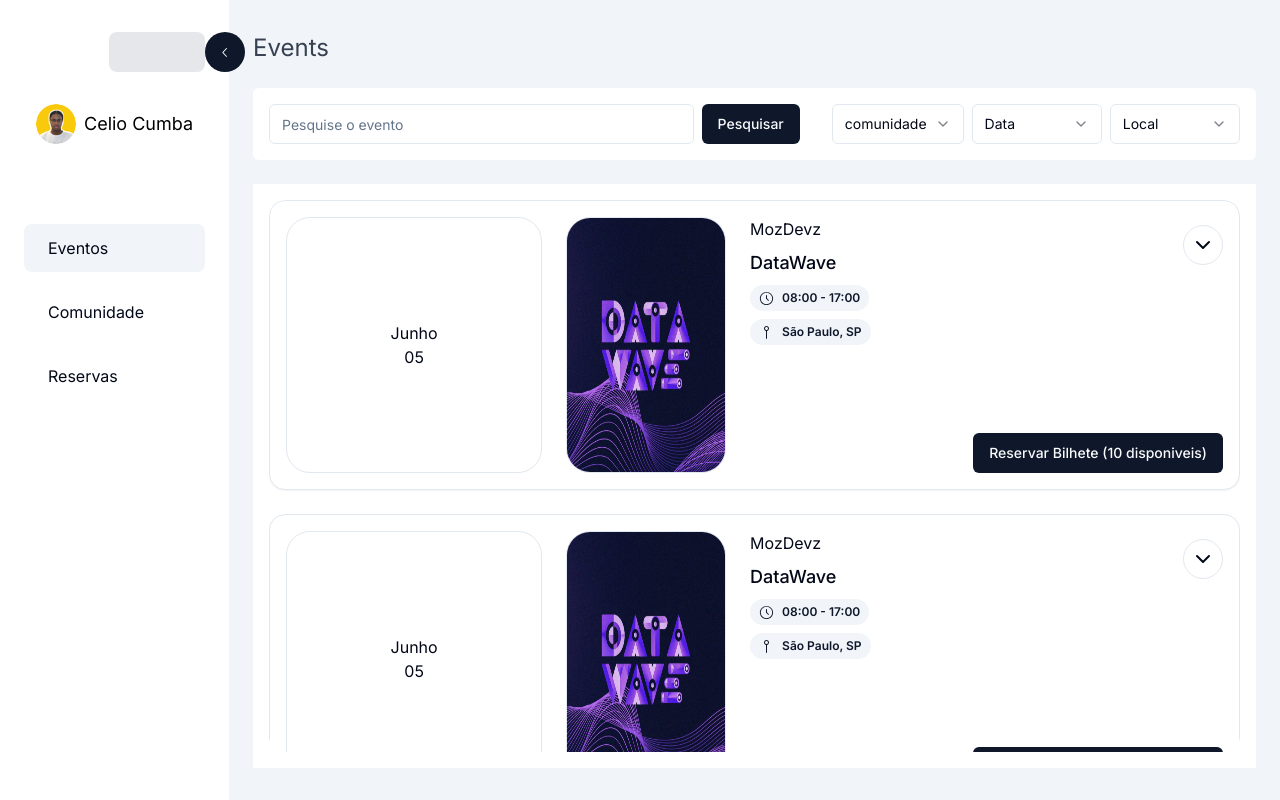
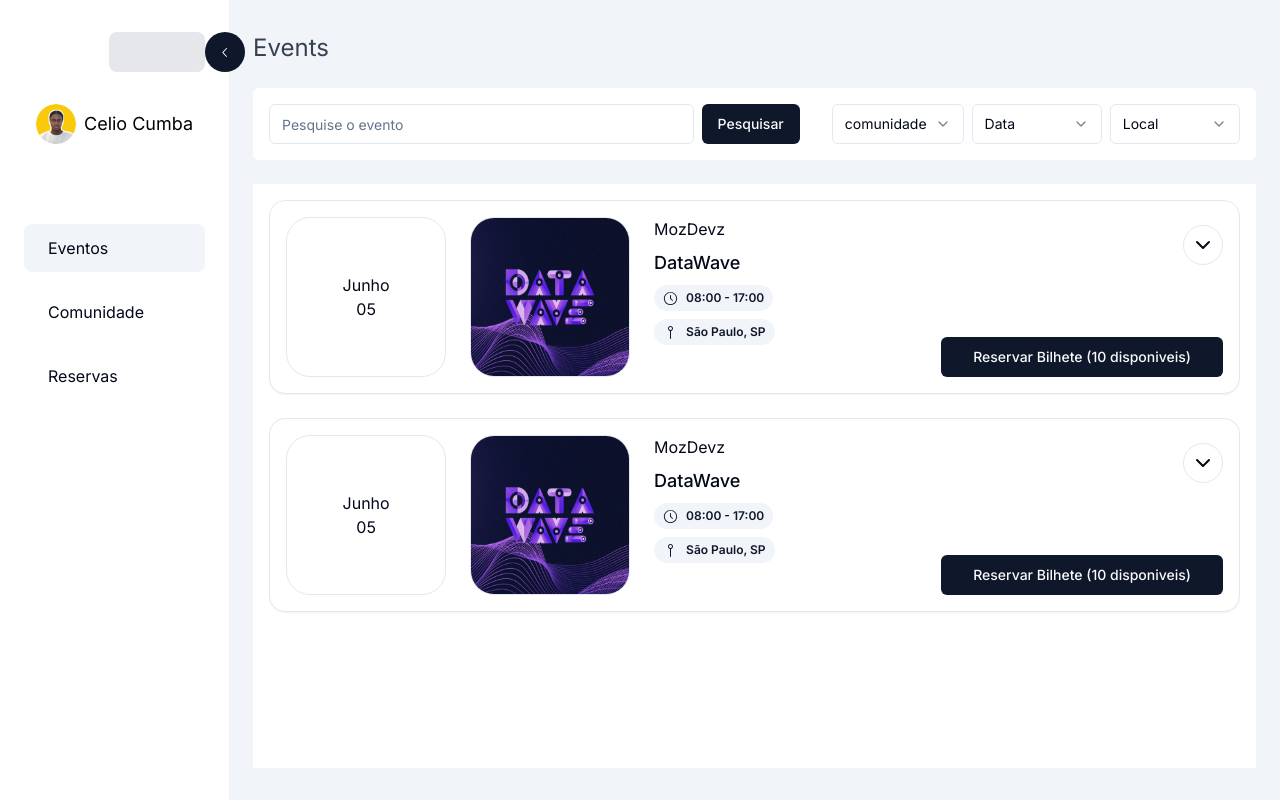
Before and after one commit to CelioJoaquimCumba/even-ti, a Next.js app: page /events in a window 1280 px wide. Built offline with nearby package versions, Linux system fonts and the light colour scheme.

Commit message:
refactor: add width and heigh to card  date and image div

```diff
--- a/src/app/components/molecules/event-card.tsx
+++ b/src/app/components/molecules/event-card.tsx
@@ -16,11 +16,11 @@
     return (
         <Card className={`flex flex-col space-y-2 ${!isOpen && "md:flex-row"} w-full justify-between p-4 rounded-2xl gap-2`}>
             <CardContent className="flex flex-wrap md:flex-nowrap gap-6 p-0 ">
-                <div className={`hidden ${!isOpen && "md:flex md:flex-col"} w-64 aspect-square justify-center items-center border rounded-3xl`}>
+                <div className={`hidden ${!isOpen && "md:flex md:flex-col"} w-40 h-40 justify-center items-center border rounded-3xl`}>
                     <h2>{date.split('de')[1]}</h2>
                     <h3>{date.split('de')[0]}</h3>
                 </div>
-                <Image src={image} alt="datawave-event" width={200} height={200} className={`flex flex-col ${isOpen ? "w-80 aspect-[3/4]" : "w-40 aspect-square"} justify-center items-center border rounded-3xl`}/>
+                <Image src={image} alt="datawave-event" width={200} height={200} className={`flex flex-col ${isOpen ? "w-80 aspect-[3/4]" : "w-40 h-40 aspect-square"} justify-center items-center border rounded-3xl`}/>
                 <section className="flex flex-col space-y-2">
                     <div className="flex justify-between w-full">
                         <h2 className="text-base font-normal">{community}</h2>
@@ -60,9 +60,9 @@
                 </Button>
                 <div className="flex gap-2 w-full">
                     <Link href={`/event/${props.event.id}`} className={`w-full md:w-fit whitespace-pre-line hidden ${isOpen && "md:flex"}`}>
-                        <Button variant={'outline'} className="w-full md:w-fit whitespace-pre-line">Ver mais detalhes</Button>
+                        <Button variant={'outline'} className="w-full md:w-fit whitespace-pre-line px-8 py-4">Ver mais detalhes</Button>
                     </Link>
-                    <Button variant={'default'} className="w-full md:w-fit whitespace-pre-line">Reservar Bilhete {tickets && `(${tickets} disponiveis)`}</Button>
+                    <Button variant={'default'} className="w-full md:w-fit whitespace-pre-line px-8 py-4">Reservar Bilhete {tickets && `(${tickets} disponiveis)`}</Button>
                 </div>
             </CardFooter>
         </Card>
```
